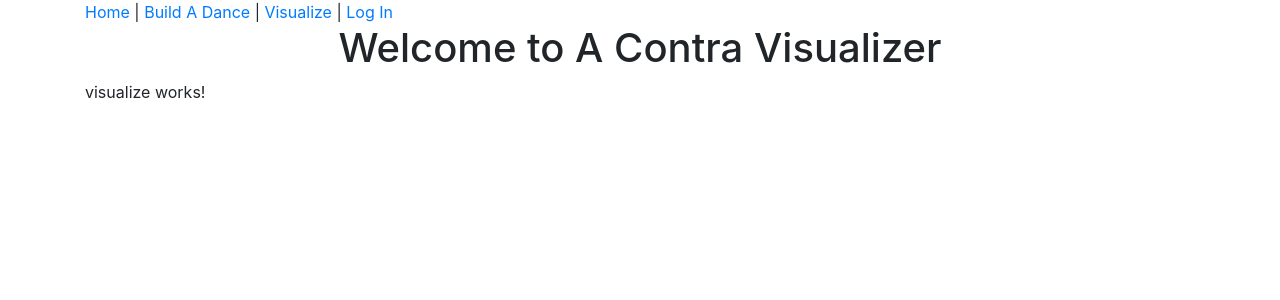
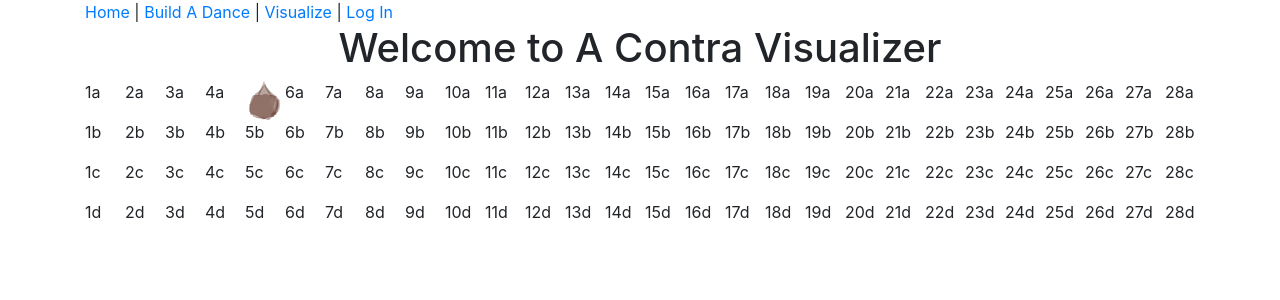
Before and after one commit to ritabc/contra-frontend, an Angular app: page /visualize in a window 1280 px wide. Shown: the top 300 px of the page. Built offline with nearby package versions, Linux system fonts and the light colour scheme.

Commit message:
Create gridlines, show larkOne

```diff
--- a/src/app/visualize/visualize.component.css
+++ b/src/app/visualize/visualize.component.css
@@ -0,0 +1,6 @@
+
+.graph {
+  display: grid;
+  grid-template-columns: repeat(28, 40px);
+  grid-template-rows: repeat(4, 40px);
+}
--- a/src/app/visualize/visualize.component.html
+++ b/src/app/visualize/visualize.component.html
@@ -1,3 +1,114 @@
-<p>
-  visualize works!
-</p>
+<div class="graph">
+  <div class="grid-item">1a</div>
+  <div class="grid-item">2a</div>
+  <div class="grid-item">3a</div>
+  <div class="grid-item">4a</div>
+  <div class="grid-item"><img src="assets/images/webLark.svg"></div>
+  <div class="grid-item">6a</div>
+  <div class="grid-item">7a</div>
+  <div class="grid-item">8a</div>
+  <div class="grid-item">9a</div>
+  <div class="grid-item">10a</div>
+  <div class="grid-item">11a</div>
+  <div class="grid-item">12a</div>
+  <div class="grid-item">13a</div>
+  <div class="grid-item">14a</div>
+  <div class="grid-item">15a</div>
+  <div class="grid-item">16a</div>
+  <div class="grid-item">17a</div>
+  <div class="grid-item">18a</div>
+  <div class="grid-item">19a</div>
+  <div class="grid-item">20a</div>
+  <div class="grid-item">21a</div>
+  <div class="grid-item">22a</div>
+  <div class="grid-item">23a</div>
+  <div class="grid-item">24a</div>
+  <div class="grid-item">25a</div>
+  <div class="grid-item">26a</div>
+  <div class="grid-item">27a</div>
+  <div class="grid-item">28a</div>
+  <div class="grid-item">1b</div>
+  <div class="grid-item">2b</div>
+  <div class="grid-item">3b</div>
+  <div class="grid-item">4b</div>
+  <div class="grid-item">5b</div>
+  <div class="grid-item">6b</div>
+  <div class="grid-item">7b</div>
+  <div class="grid-item">8b</div>
+  <div class="grid-item">9b</div>
+  <div class="grid-item">10b</div>
+  <div class="grid-item">11b</div>
+  <div class="grid-item">12b</div>
+  <div class="grid-item">13b</div>
+  <div class="grid-item">14b</div>
+  <div class="grid-item">15b</div>
+  <div class="grid-item">16b</div>
+  <div class="grid-item">17b</div>
+  <div class="grid-item">18b</div>
+  <div class="grid-item">19b</div>
+  <div class="grid-item">20b</div>
+  <div class="grid-item">21b</div>
+  <div class="grid-item">22b</div>
+  <div class="grid-item">23b</div>
+  <div class="grid-item">24b</div>
+  <div class="grid-item">25b</div>
+  <div class="grid-item">26b</div>
+  <div class="grid-item">27b</div>
+  <div class="grid-item">28b</div>
+  <div class="grid-item">1c</div>
+  <div class="grid-item">2c</div>
+  <div class="grid-item">3c</div>
+  <div class="grid-item">4c</div>
+  <div class="grid-item">5c</div>
+  <div class="grid-item">6c</div>
+  <div class="grid-item">7c</div>
+  <div class="grid-item">8c</div>
+  <div class="grid-item">9c</div>
+  <div class="grid-item">10c</div>
+  <div class="grid-item">11c</div>
+  <div class="grid-item">12c</div>
+  <div class="grid-item">13c</div>
+  <div class="grid-item">14c</div>
+  <div class="grid-item">15c</div>
+  <div class="grid-item">16c</div>
+  <div class="grid-item">17c</div>
+  <div class="grid-item">18c</div>
+  <div class="grid-item">19c</div>
+  <div class="grid-item">20c</div>
+  <div class="grid-item">21c</div>
+  <div class="grid-item">22c</div>
+  <div class="grid-item">23c</div>
+  <div class="grid-item">24c</div>
+  <div class="grid-item">25c</div>
+  <div class="grid-item">26c</div>
+  <div class="grid-item">27c</div>
+  <div class="grid-item">28c</div>
+  <div class="grid-item">1d</div>
+  <div class="grid-item">2d</div>
+  <div class="grid-item">3d</div>
+  <div class="grid-item">4d</div>
+  <div class="grid-item">5d</div>
+  <div class="grid-item">6d</div>
+  <div class="grid-item">7d</div>
+  <div class="grid-item">8d</div>
+  <div class="grid-item">9d</div>
+  <div class="grid-item">10d</div>
+  <div class="grid-item">11d</div>
+  <div class="grid-item">12d</div>
+  <div class="grid-item">13d</div>
+  <div class="grid-item">14d</div>
+  <div class="grid-item">15d</div>
+  <div class="grid-item">16d</div>
+  <div class="grid-item">17d</div>
+  <div class="grid-item">18d</div>
+  <div class="grid-item">19d</div>
+  <div class="grid-item">20d</div>
+  <div class="grid-item">21d</div>
+  <div class="grid-item">22d</div>
+  <div class="grid-item">23d</div>
+  <div class="grid-item">24d</div>
+  <div class="grid-item">25d</div>
+  <div class="grid-item">26d</div>
+  <div class="grid-item">27d</div>
+  <div class="grid-item">28d</div>
+</div>
```
Also changed, not shown: src/assets/images/webLark.svg (added).
